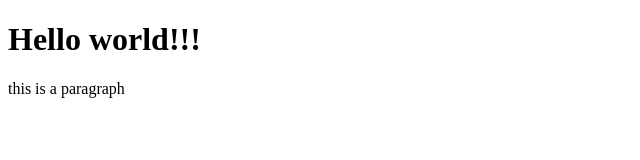
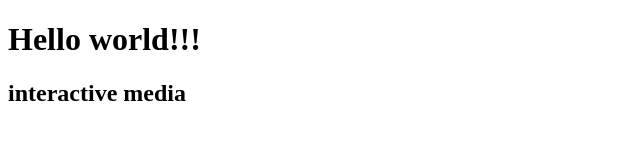
Before and after one commit to sumni0330/sumin, a plain HTML site: page index.html in a window 1280 px wide. Shown: the whole page, without its empty margins (0-640 px from the left). Drawn offline with Linux system fonts and the light colour scheme.

Commit message:
updated html

```diff
--- a/index.html
+++ b/index.html
@@ -7,6 +7,6 @@
   </head>
   <body>
     <h1>Hello world!!!</h1>
-    <p>this is a paragraph</p>
+    <h2>interactive media</h2>
   </body>
 </html>
```
